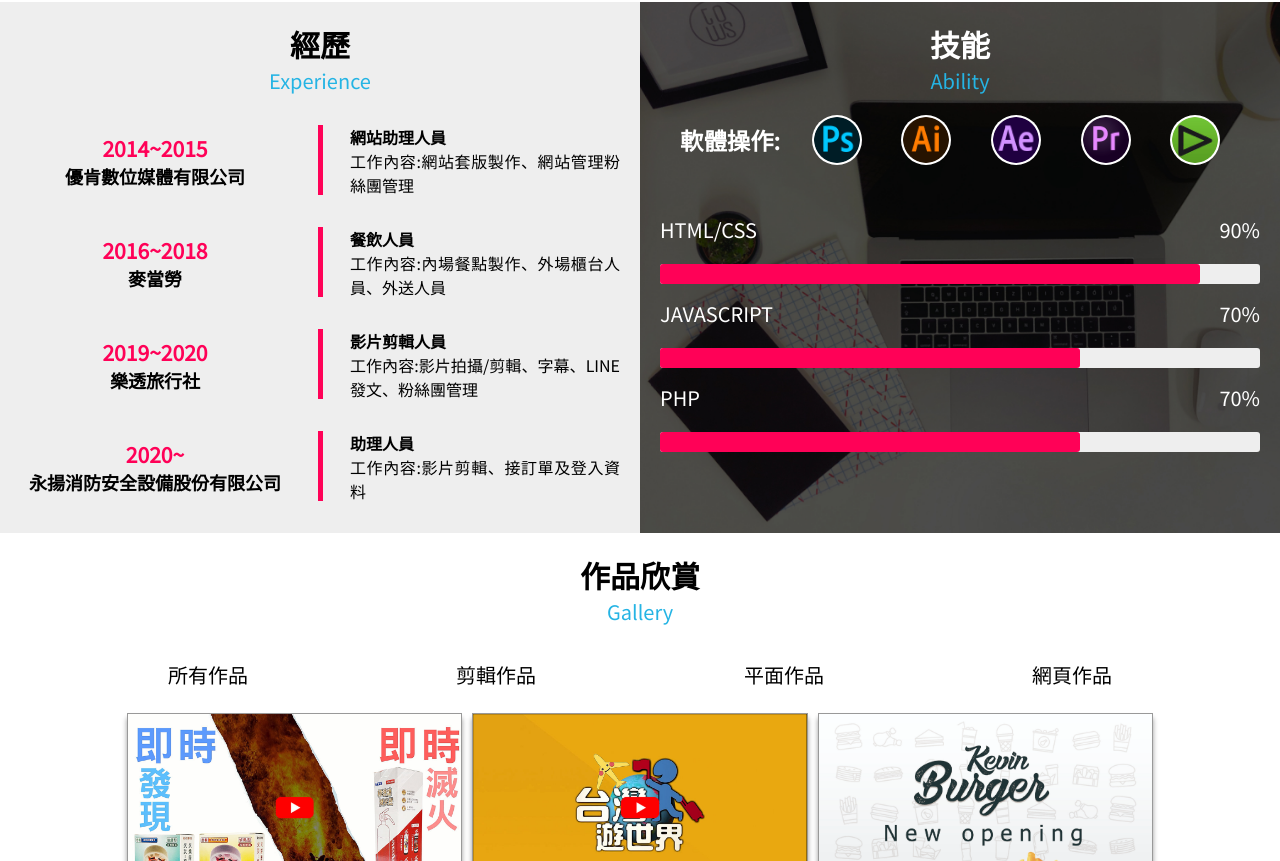
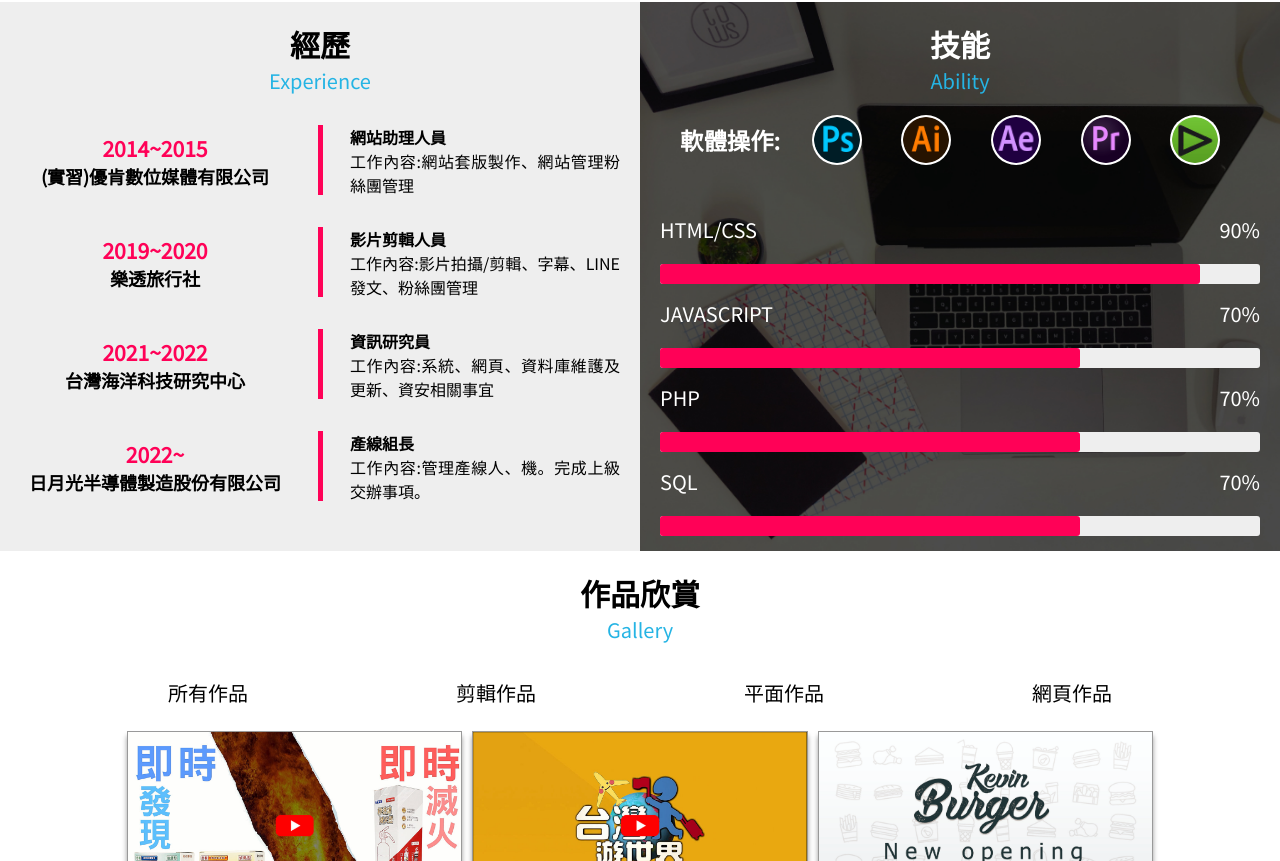
Before and after one commit to kevinwang2201/KevinWebsite, a plain HTML site: page index.html in a window 1280 px wide. Shown: the part 1482-2343 px from the top of the page. Drawn offline with nearby package versions, Linux system fonts and the light colour scheme; a web font is replaced by a local one.

Commit message:
Add files via upload

```diff
--- a/index.html
+++ b/index.html
@@ -96,23 +96,12 @@
             <div class="expContent">
                 <div class="expContentLeft">
                     <h3>2014~2015</h3>
-                    <h4>優肯數位媒體有限公司</h4>
+                    <h4>(實習)優肯數位媒體有限公司</h4>
                 </div>
                 <div class="expContentCenter"></div>
                 <div class="expContentRight">
                     <h4>網站助理人員</h4>
                     <p>工作內容:網站套版製作、網站管理粉絲團管理</p>
-                </div>
-            </div>
-            <div class="expContent">
-                <div class="expContentLeft">
-                    <h3>2016~2018</h3>
-                    <h4>麥當勞</h4>
-                </div>
-                <div class="expContentCenter"></div>
-                <div class="expContentRight">
-                    <h4>餐飲人員</h4>
-                    <p>工作內容:內場餐點製作、外場櫃台人員、外送人員</p>
                 </div>
             </div>
             <div class="expContent">
@@ -128,13 +117,24 @@
             </div>
             <div class="expContent">
                 <div class="expContentLeft">
-                    <h3>2020~</h3>
-                    <h4>永揚消防安全設備股份有限公司</h4>
+                    <h3>2021~2022</h3>
+                    <h4>台灣海洋科技研究中心</h4>
                 </div>
                 <div class="expContentCenter"></div>
                 <div class="expContentRight">
-                    <h4>助理人員</h4>
-                    <p>工作內容:影片剪輯、接訂單及登入資料</p>
+                    <h4>資訊研究員</h4>
+                    <p>工作內容:系統、網頁、資料庫維護及更新、資安相關事宜</p>
+                </div>
+            </div>
+            <div class="expContent">
+                <div class="expContentLeft">
+                    <h3>2022~</h3>
+                    <h4>日月光半導體製造股份有限公司</h4>
+                </div>
+                <div class="expContentCenter"></div>
+                <div class="expContentRight">
+                    <h4>產線組長</h4>
+                    <p>工作內容:管理產線人、機。完成上級交辦事項。</p>
                 </div>
             </div>
         </div>
@@ -175,6 +175,14 @@
 
                 <div class="skill-name">
                 <p>PHP</p>
+                <p>70%</p>
+                </div>
+                <div class="skillbar" per="70%">
+                    <div class="skillbar-bar"></div>
+                </div>
+
+                <div class="skill-name">
+                <p>SQL</p>
                 <p>70%</p>
                 </div>
                 <div class="skillbar" per="70%">
```
